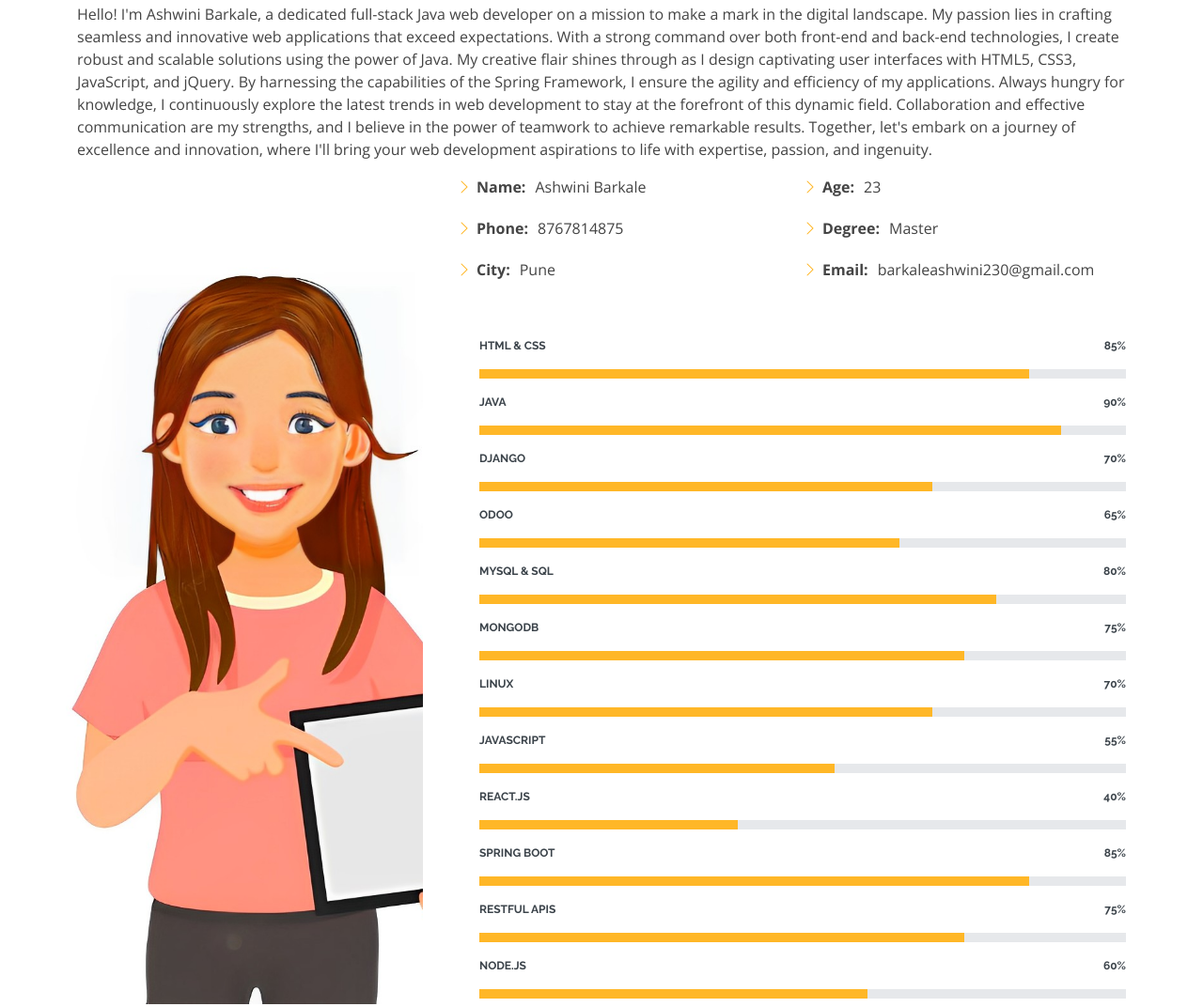
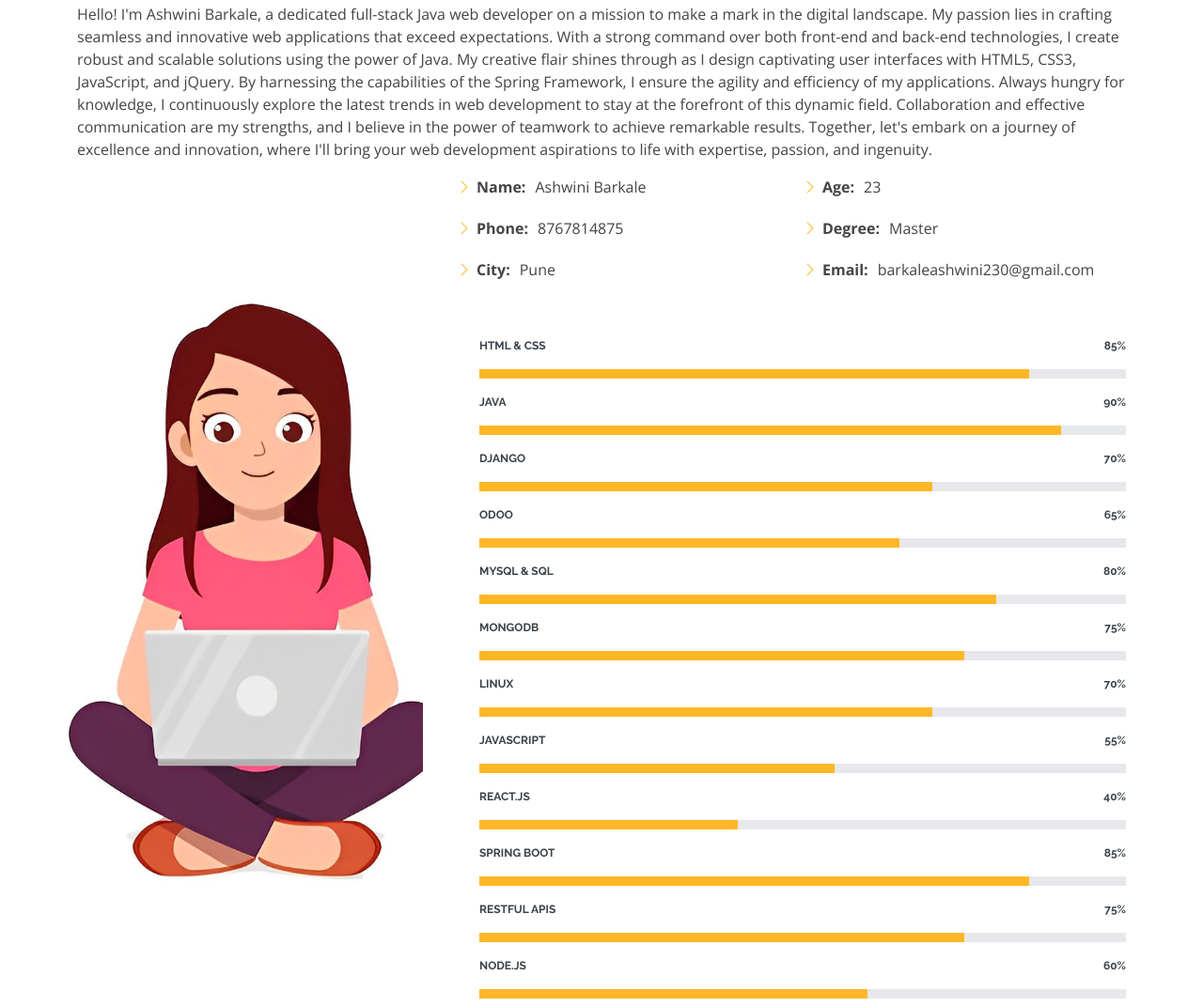
Before and after one commit to ashwinibarkale/.github.io, a plain HTML site: page index.html in a window 1280 px wide. Shown: the part 975-2047 px from the top of the page at 94% size. Drawn offline with nearby package versions, Linux system fonts and the light colour scheme.

Commit message:
Update style.css

```diff
--- a/assets/css/style.css
+++ b/assets/css/style.css
@@ -620,7 +620,7 @@ section {
 }
 
 .about .image {
-  background: url("../img/aboutimg.jpg") center center no-repeat;
+  background: url("../img/ab.jpg") center center no-repeat;
   background-size: cover;
   min-height: 500px;
 }
```
